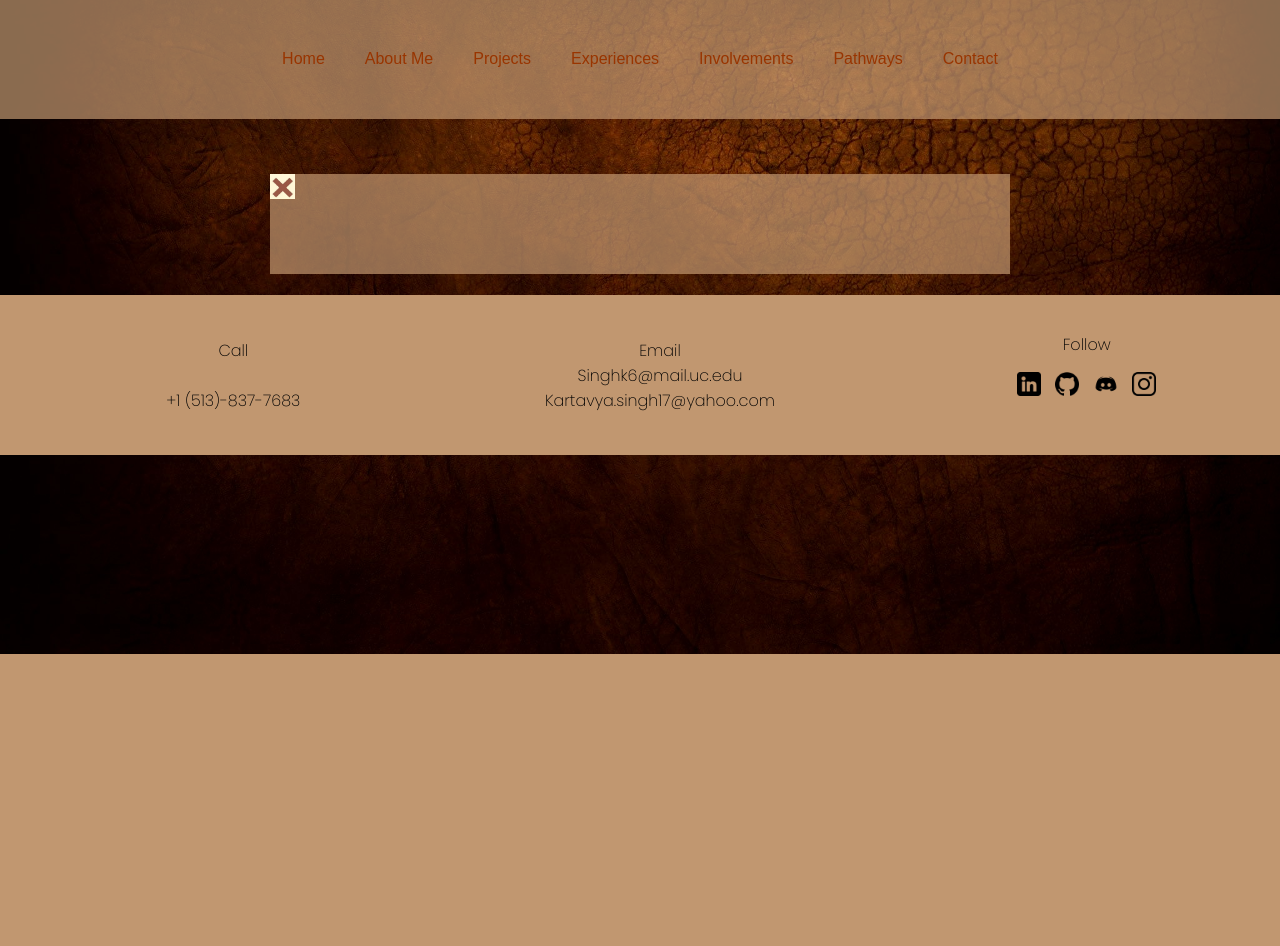
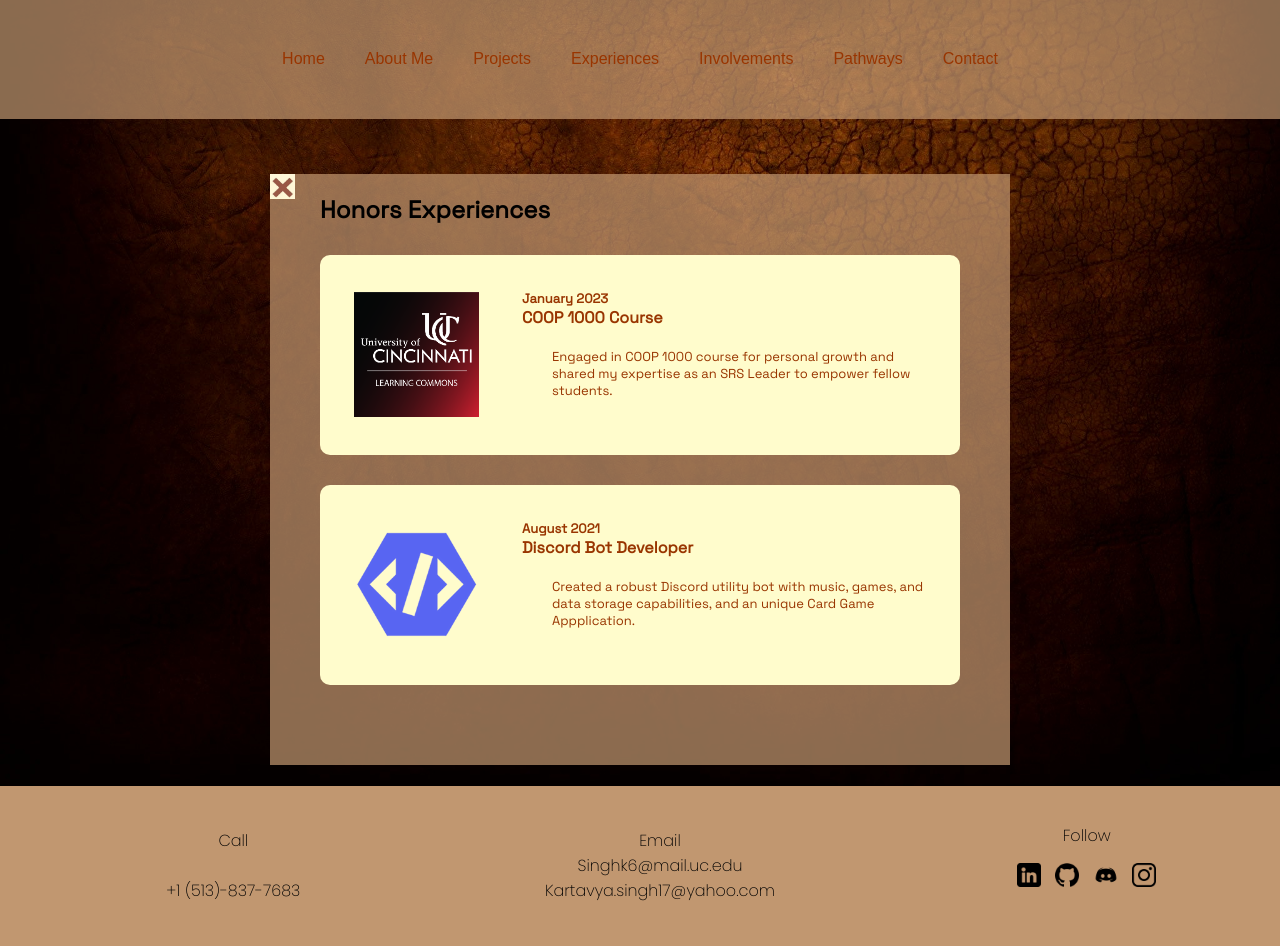
Before and after one commit to Kartavya904/Kartavya-Portfolio, a Flask app: page /Honors-Experience in a window 1280 px wide; the page is wider, and only the part inside the window is pictured. Shown: the part 146-1092 px from the top of that part. Before the commit the page ends 800 px from the top of that part, so only its background shows below. Run offline with Flask 3, Linux system fonts and the light colour scheme.

Commit message:
Honors Experiences Completed

```diff
--- a/app.py
+++ b/app.py
@@ -59,6 +59,19 @@ def year_in_review_2022_2023():
 def involvements():
     return render_template('Involvements.html')
 
+@app.route('/COOP-1000')
+@register_breadcrumb(app, './COOP-1000', 'COOP-1000')
+def coop_1000():
+    return render_template('COOP-1000.html')
+
+@app.route('/Discord-Exp')
+@app.route('/Discord_Exp')
+@app.route('/Discord-Experience')
+@app.route('/Discord')
+@register_breadcrumb(app, './Discord-Exp', 'Discord-Exp')
+def discord():
+    return render_template('Discord_Exp.html')
+
 @app.route('/Pathways')
 @register_breadcrumb(app, './Pathways', 'Pathways')
 def pathways():
--- a/static/styleHonors.css
+++ b/static/styleHonors.css
@@ -19,3 +19,61 @@
     margin-top: -50px;
     margin-left: -50px;
 }
+
+.Honors-Experience {
+    text-align: left;
+    margin-bottom: 10px;
+    margin-top: -30px;
+}
+
+.Sub-Box {
+    color: #993500;
+    width: 100%;
+    height: 25vh;
+    background-color: #FFFCCC;
+    display: flex;
+    margin-bottom: 30px;
+    align-items: center;
+    justify-content: center;
+    border-radius: 10px;
+    cursor: pointer;
+    &:hover {
+        background-color: #993500;
+        color: #FFFCCC;
+    }
+}
+
+.Sub-Box-Image {
+    flex: 0 0 30%; /* 30% width */
+    display: flex;
+    align-items: center;
+    justify-content: center;
+    padding: 10px;
+}
+
+.Sub-Box-Image img {
+    max-width: 100%; /* Ensure the image fits within the container */
+    height: auto; /* Maintain aspect ratio */
+}
+
+.Sub-Box-Text {
+    flex: 0 0 70%; /* 70% width */
+    margin: 0px;
+}
+
+.Sub-Box-Date h4 {
+    font-size: small;
+    margin: 0px;
+}
+
+.Sub-Box-Title h2 {
+    font-size: medium;
+    margin: 0px;
+}
+
+.Sub-Box-Description p {
+    margin: 20px;
+    margin-left: 30px;
+    margin-right: 30px;
+    font-size: small;
+}
--- a/templates/Honors-Experience.html
+++ b/templates/Honors-Experience.html
@@ -10,6 +10,42 @@ Honors Experiences
     <div class="Back">
         <a href="Pathways"><img src="static/Images/Back.png" alt="Back" width="25" height="25"></a>
     </div>
+    <div class="Honors-Experience">
+        <h2>Honors Experiences</h2>
+    </div>
+
+    <div class="Sub-Box">
+        <div class="Sub-Box-Image">
+            <img src="static/Images/UC_LC.png" alt="UC_LC" width="125" height="125">
+        </div>
+        <div class="Sub-Box-Text" onclick="goToPage('COOP-1000')">
+            <div class="Sub-Box-Date">
+                <h4>January 2023</h4>
+            </div>
+            <div class="Sub-Box-Title">
+                <h2>COOP 1000 Course</h2>
+            </div>
+            <div class="Sub-Box-Description">
+                <p>Engaged in COOP 1000 course for personal growth and shared my expertise as an SRS Leader to empower fellow students.</p>
+            </div>
+        </div>
+    </div>
+    <div class="Sub-Box">
+        <div class="Sub-Box-Image">
+            <img src="static/Images/Discord_Exp.png" alt="Discord_Exp" width="125" height="125">
+        </div>
+        <div class="Sub-Box-Text">
+            <div class="Sub-Box-Date" onclick="goToPage('Discord_Exp')">
+                <h4>August 2021</h4>
+            </div>
+            <div class="Sub-Box-Title">
+                <h2>Discord Bot Developer</h2>
+            </div>
+            <div class="Sub-Box-Description">
+                <p>Created a robust Discord utility bot with music, games, and data storage capabilities, and an unique Card Game Appplication.</p>
+            </div>
+        </div>
+    </div>
 </div>
 <br>
 {% endblock %}
```
Also changed, not shown: static/styleCOOP-1000.css (added, +30 -0 lines), static/styleDiscord.css (added, +31 -0 lines), templates/COOP-1000.html (added, +37 -0 lines), templates/Discord_Exp.html (added, +51 -0 lines), static/Images/Discord_Exp.png (added), static/Images/UC_LC.png (added).
